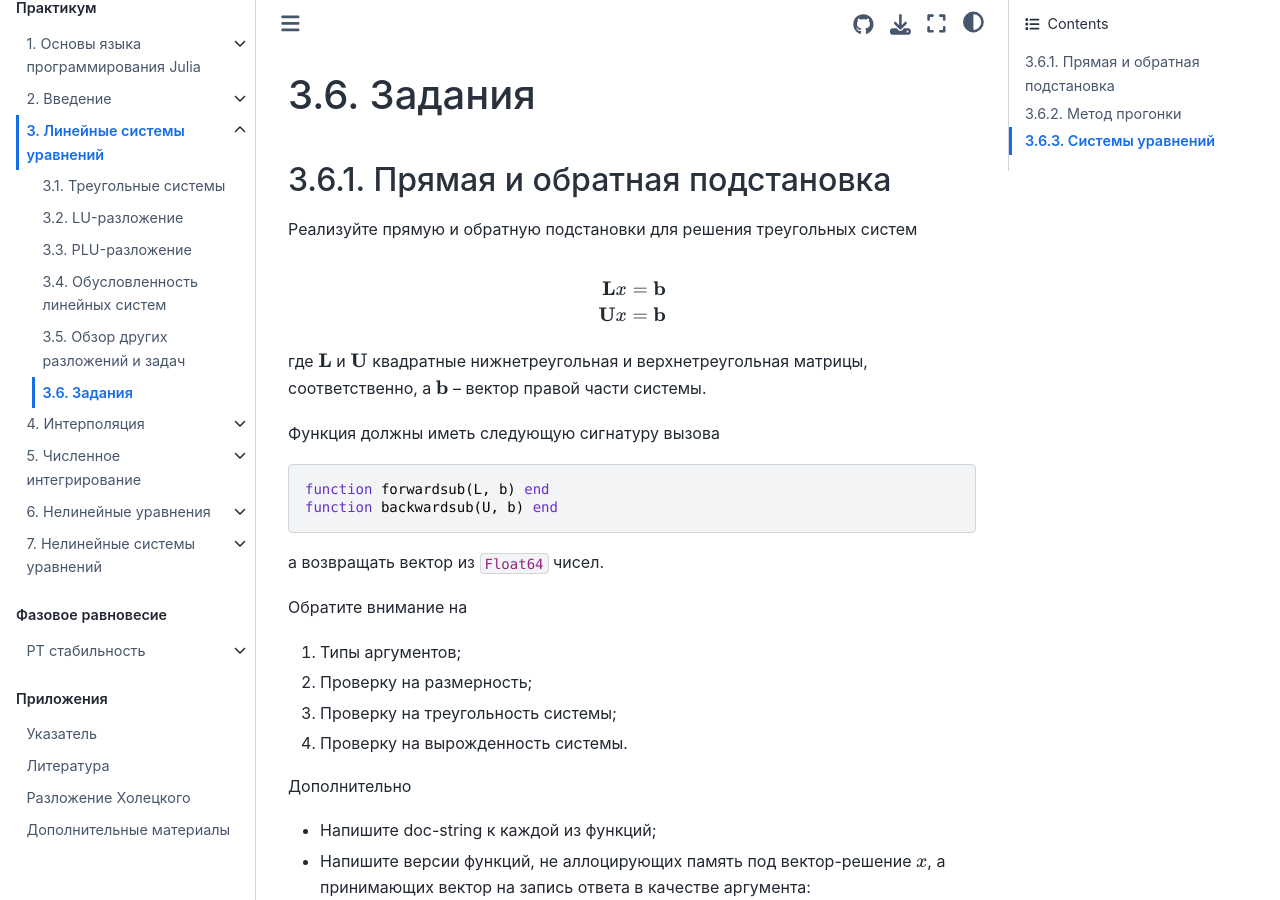
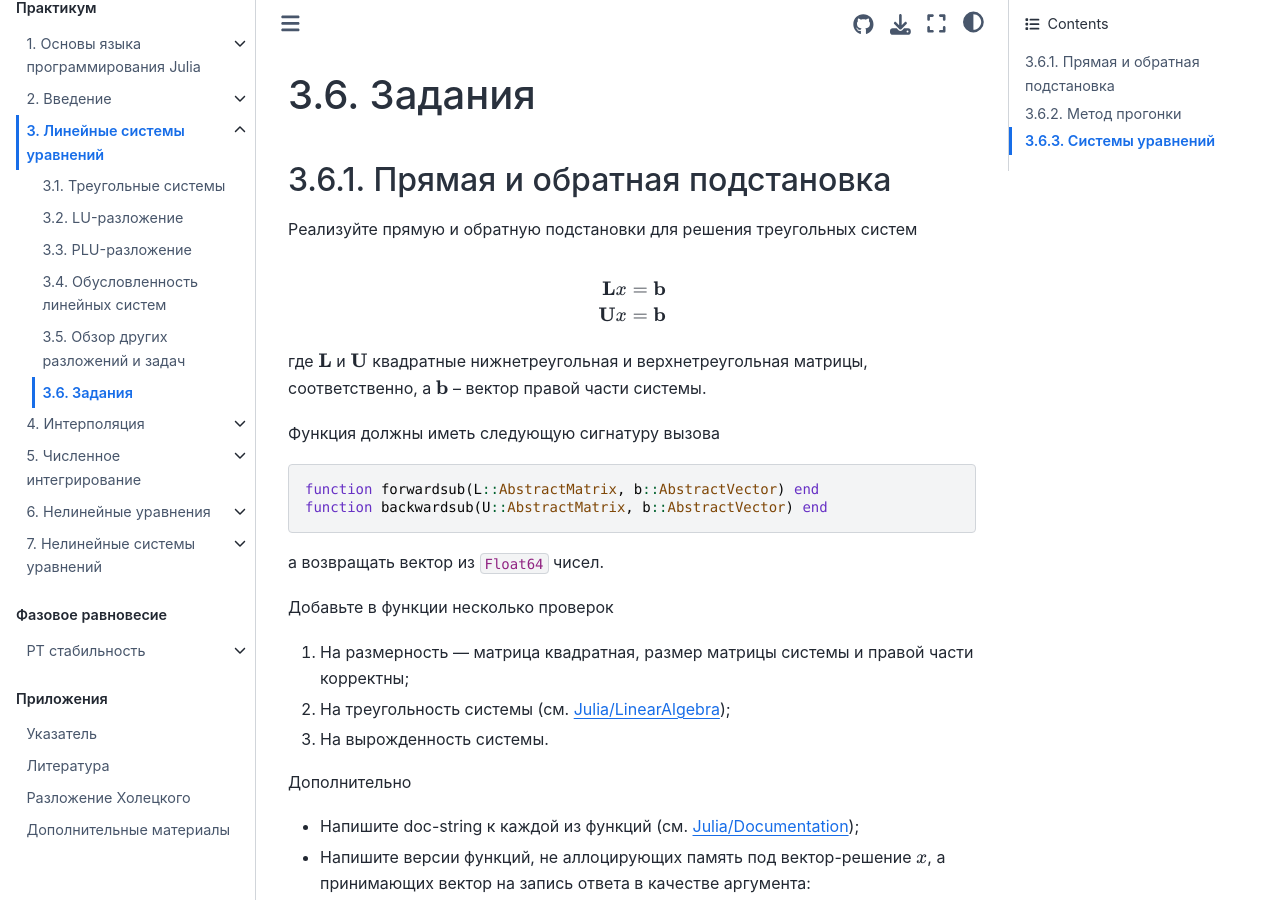
Before and after one commit to stepanzh/computational_thermodynamics, a Jupyter Book: the page built from book/syslinear/ex.md, in a window 1280 px wide and 900 px high. Built offline with Jupyter Book 1.0.4 settings and Sphinx 7.4.7 and the Sphinx Book theme 1.1.4, drawn with Linux system fonts in a browser that asks for light colours; cross-references to code outside the pages are shown as plain code.

Commit message:
feat: syslinear - упражение на подстановки upd

````diff
--- a/book/syslinear/ex.md
+++ b/book/syslinear/ex.md
@@ -15,22 +15,21 @@ $$
 Функция должны иметь следующую сигнатуру вызова
 
 ```julia
-function forwardsub(L, b) end
-function backwardsub(U, b) end
+function forwardsub(L::AbstractMatrix, b::AbstractVector) end
+function backwardsub(U::AbstractMatrix, b::AbstractVector) end
 ```
 
 а возвращать вектор из `Float64` чисел.
 
-Обратите внимание на
+Добавьте в функции несколько проверок
 
-1. Типы аргументов;
-2. Проверку на размерность;
-3. Проверку на треугольность системы;
-4. Проверку на вырожденность системы.
+1. На размерность --- матрица квадратная, размер матрицы системы и правой части корректны;
+2. На треугольность системы (см. [Julia/LinearAlgebra](https://docs.julialang.org/en/v1/stdlib/LinearAlgebra/));
+3. На вырожденность системы.
 
 Дополнительно
 
-- Напишите doc-string к каждой из функций;
+- Напишите doc-string к каждой из функций (см. [Julia/Documentation](https://docs.julialang.org/en/v1/manual/documentation/));
 - Напишите версии функций, не аллоцирующих память под вектор-решение $x$, а принимающих вектор на запись ответа в качестве аргумента:
     + `forwardsub!(x, L, b)`,
     + `backwardsub!(x, U, b)`.
````
